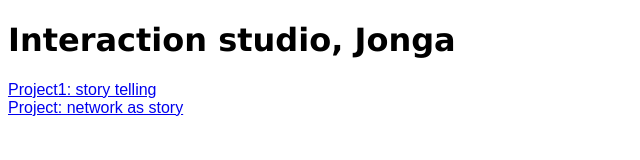
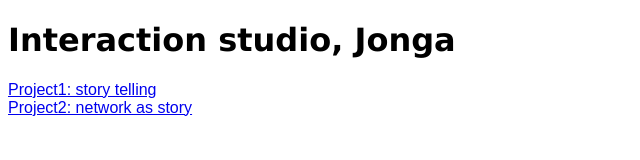
Before and after one commit to gojjong/core2interaction, a plain HTML site: page index.html in a window 1280 px wide. Shown: the full height of the page, 0-640 px from the left. Drawn offline with Linux system fonts and the light colour scheme.

Commit message:
Update index.html

```diff
--- a/index.html
+++ b/index.html
@@ -13,7 +13,7 @@
         <a href="../core2interaction/story_telling/index.html">Project1: story telling</a>
         </div>
         <div>
-            <a href="../core2interaction/network_story/index.html">Project: network as story</a>
+            <a href="../core2interaction/network_story/index.html">Project2: network as story</a>
             </div>
 </body>
 </html>
```
